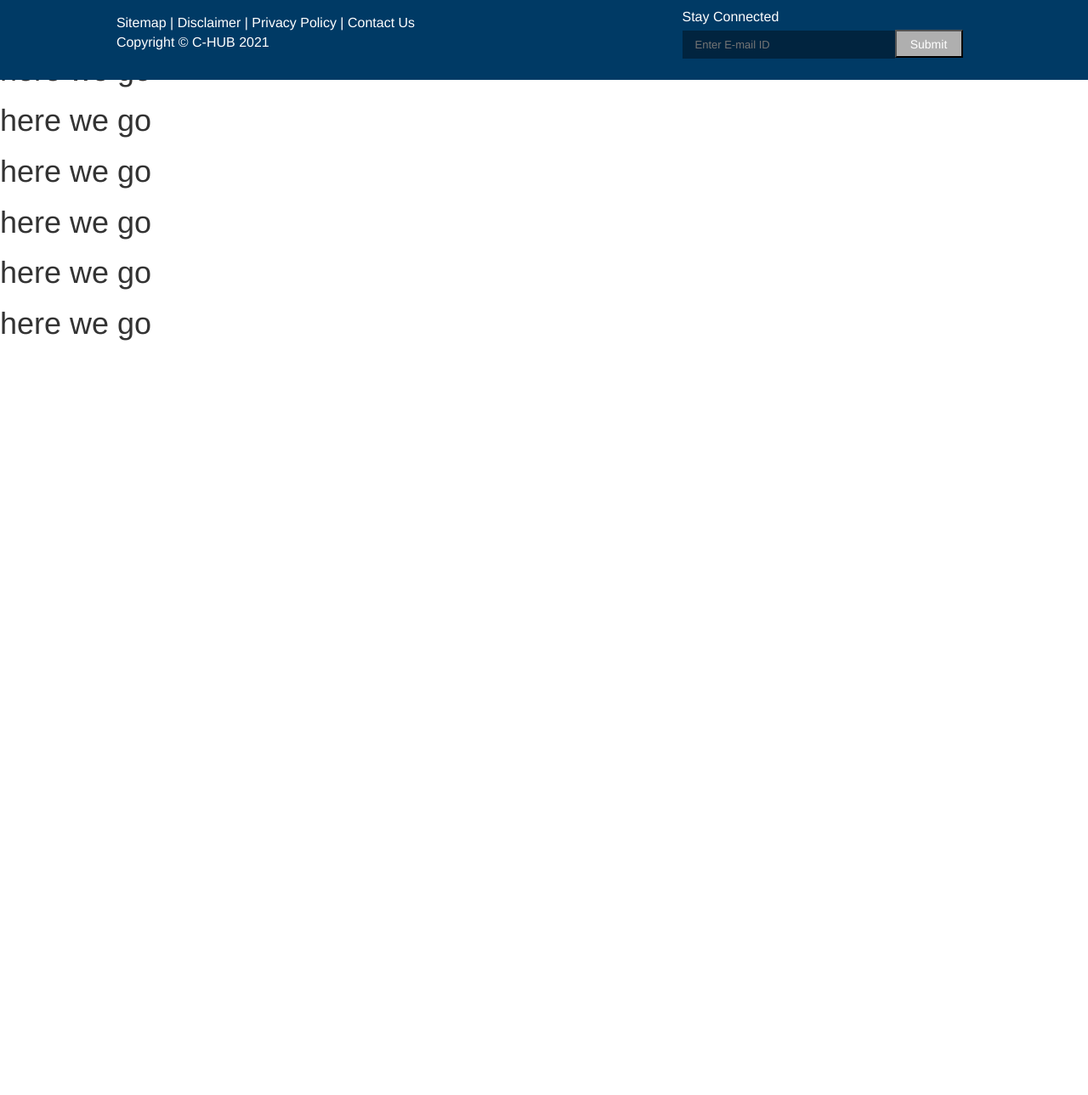
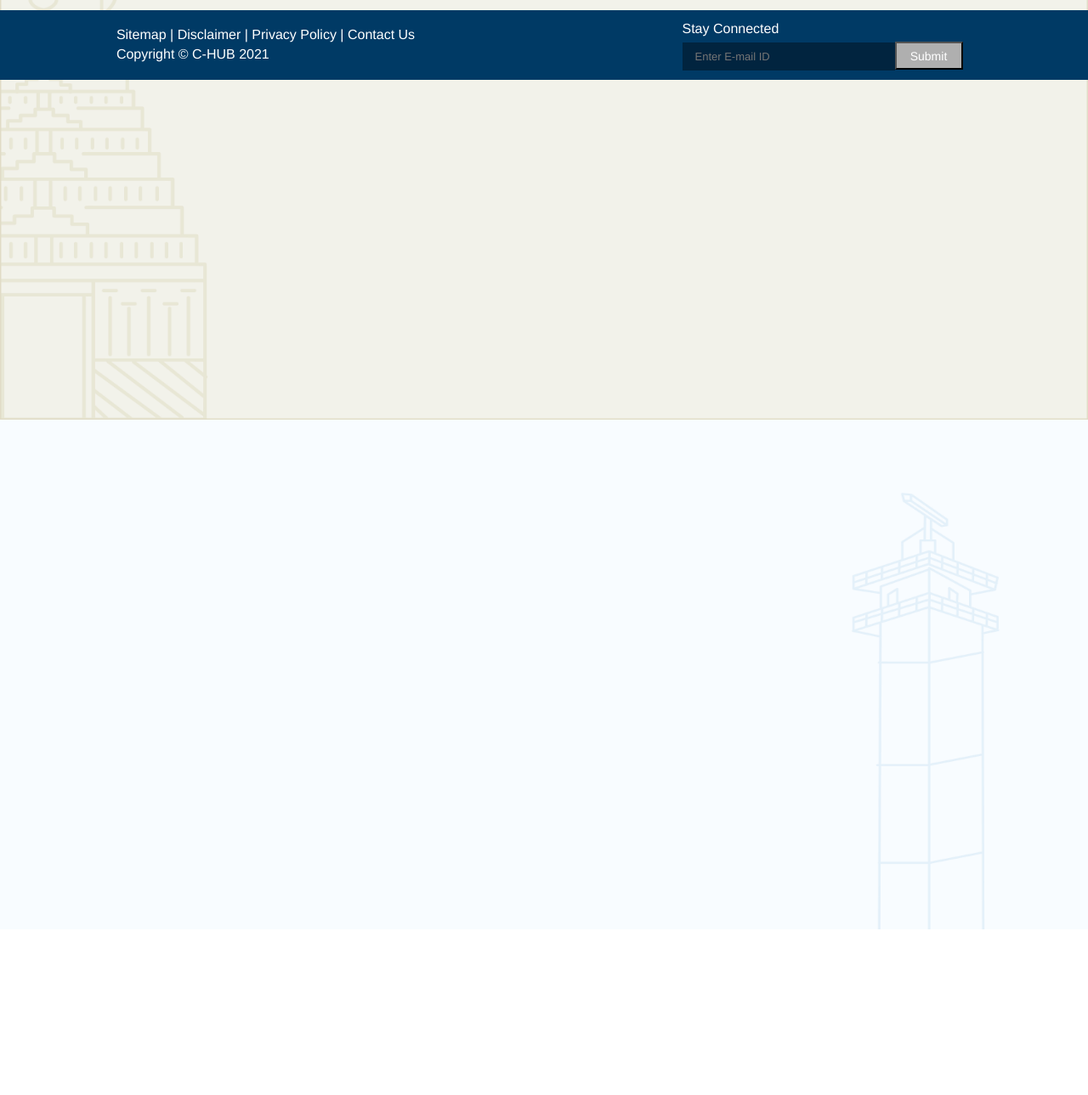
Before and after one commit to rakeshchandrasekaran/gcc.github.io, a plain HTML site: page index.html in a window 1280 px wide. Shown: the part 706-1995 px from the top of the page at 85% size. After the commit the page ends 1800 px from the top, so only its background shows below. Drawn offline with nearby package versions, Linux system fonts and the light colour scheme.

Commit message:
updated the main banner 2 and 3

```diff
--- a/index.html
+++ b/index.html
@@ -125,7 +125,7 @@
             left: 0;
             bottom: 0;
             width: 100%;
-            height: 110px;
+            height: 82px;
             font-size: 16px;
             background-color: #003A65;
             color: white;
@@ -133,14 +133,14 @@
 
         @media screen and (max-width: 1000px) {
             footer {
-                height: 220px;
+                height: 110px;
             }
         }
 
         .footer-column-section {
             display: flex;
             justify-content: center;
-            height: 110px;
+            height: 82px;
             align-items: center;
         }
 
@@ -173,7 +173,7 @@
 
         .main-banner-style>img {
             width: 100%;
-            height: 57rem;
+            height: 60rem;
             padding: 0;
         }
 
@@ -182,12 +182,6 @@
         }
     </style>
     <script>
-        // function myScript() {
-        //         document.getElementById("btnHome").style.color = "#ffffff";
-        //         document.getElementById("btnHome").style.background = "#032945";
-        // }
-
-
         function onClickTamEng(clicked_id) {
             if (clicked_id == "btnEnglish") {
                 document.getElementById("btnTamil").style.background = "#01243F";
@@ -203,16 +197,16 @@
     </script>
 </head>
 
-<body style="height: 2389px;">
+<body>
     <div class="wrapper" style="position: relative;">
         <nav class="navbar navbar-default navbar-fixed-top"
             style="background: #01243F; border-radius: 0; border: none; margin: 0;">
             <div class="container-fluid col-xs-12 col-md-6 col-lg-6 col-xl-6">
                 <ul class="navbar-header gcc-logo">
-                    <a class="logo" href="#">
+                    <a class="logo col-xs-12" href="#">
                         <img alt="Brand" class="logo-image"
                             src="asserts/images/greater-chennai-corporation-dr-greater-chennai-corporation-logo.png">
-                        <div class="logo-text">
+                        <div class="logo-text col-xs-12">
                             <p>பெருநகர சென்னை மாநகராட்சி</p>
                             <p>Greater Chennai Corporation</p>
                         </div>
@@ -342,24 +336,18 @@
         <div class="col-lg-12 col-md-12 col-sm-12 main-banner-style">
             <img src="asserts/images/main_banner.jpg">
         </div>
-        <h1>here we go</h1>
+        <div class="col-lg-12 col-md-12 col-sm-12 main-banner-style">
+            <img src="asserts/images/main_banner_2.jpg">
+        </div>
+        <div class="col-lg-12 col-md-12 col-sm-12 main-banner-style">
+            <img src="asserts/images/main_banner_3.jpg">
+        </div>
     </div>
     <div>
 
     </div>
-    <h1>here we go</h1>
-    <h1>here we go</h1>
-    <h1>here we go</h1>
-    <h1>here we go</h1>
-    <h1>here we go</h1>
-    <h1>here we go</h1>
-    <h1>here we go</h1>
-    <h1>here we go</h1>
-
-
     <footer class="page-footer font-small pink pt-4">
         <div class="row">
-
             <div class="col-md-6 mt-md-0 mt-3 footer-column-section">
                 <div>
                     <div><span><a href="#">Sitemap</a></span> | <span><a href="#">Disclaimer</a></span> | <span><a
```
Also changed, not shown: asserts/images/main_banner_2.jpg (added), asserts/images/main_banner_3.jpg (added).
